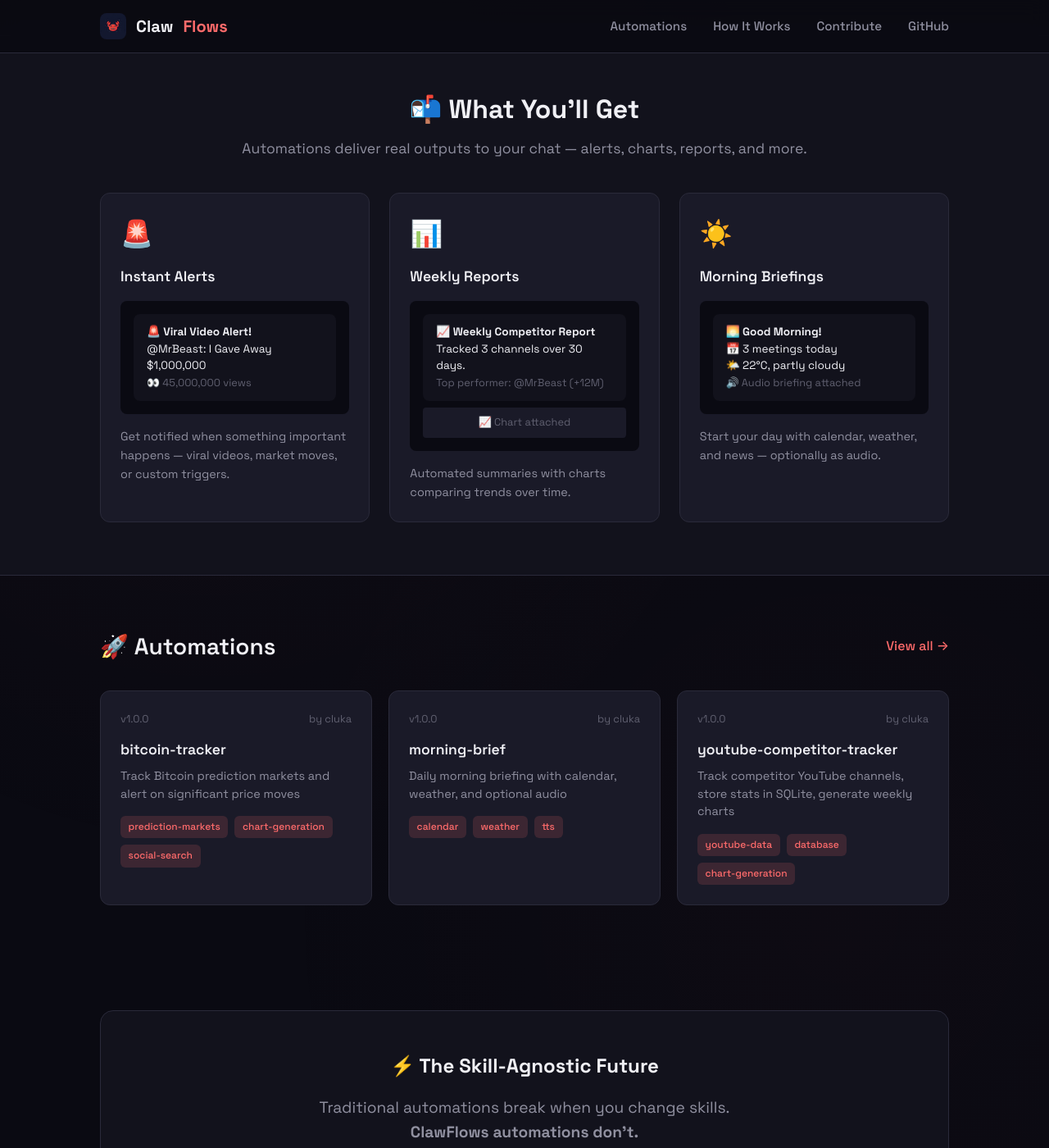
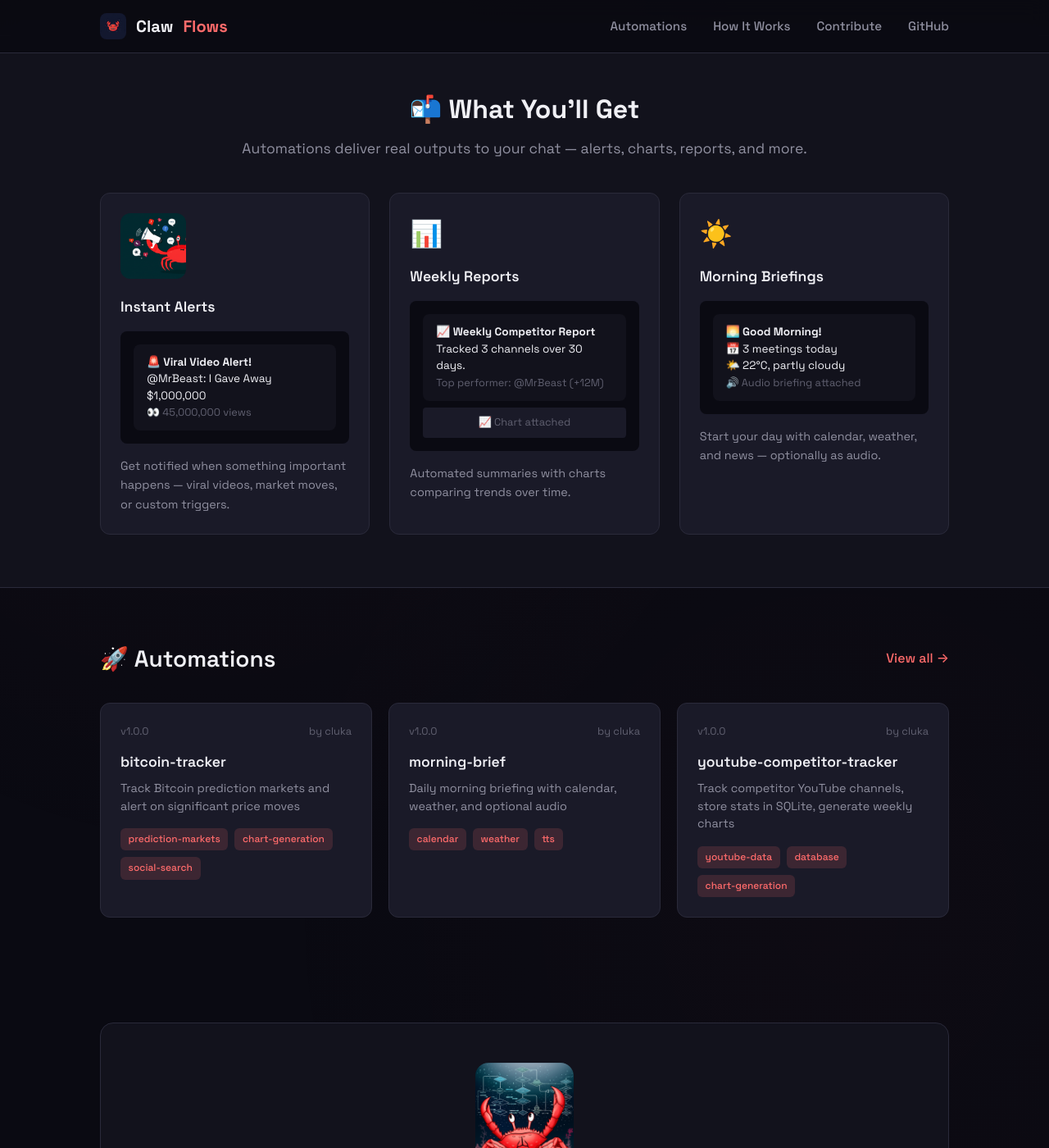
Before and after one commit to Cluka-399/clawflows-registry, a Jekyll site: the page index.html, which Jekyll copies as it is, in a window 1280 px wide and 1400 px high, scrolled down 707 px. Shown: the whole window at 82% size. Built offline with Jekyll 4.4.1, drawn with Linux system fonts in a browser that asks for light colours; comment, search, counter and statistics services are not loaded.

Commit message:
feat: add new Gemini images to site
- Vision image in Skill-Agnostic Future section
- Community image in Contribute section
- Alert mascot in What You'll Get section
- 5 new images in assets

```diff
--- a/index.html
+++ b/index.html
@@ -404,6 +404,26 @@
       margin: 2rem 0 1rem;
     }
 
+    .section-visual {
+      text-align: center;
+      margin-bottom: 1.5rem;
+    }
+
+    .section-image {
+      width: 120px;
+      height: 120px;
+      border-radius: 16px;
+      object-fit: cover;
+    }
+
+    .value-card-image {
+      width: 80px;
+      height: 80px;
+      border-radius: 12px;
+      object-fit: cover;
+      margin-bottom: 0.75rem;
+    }
+
     .section-header {
       display: flex;
       justify-content: space-between;
@@ -769,7 +789,7 @@
 
         <div class="value-grid">
           <div class="value-card">
-            <div class="value-icon">🚨</div>
+            <img src="./assets/alert.png" alt="Alerts" class="value-card-image">
             <h3>Instant Alerts</h3>
             <div class="example-output">
               <div class="chat-bubble">
@@ -828,6 +848,9 @@
     <section id="how-it-works">
       <div class="container">
         <div class="how-it-works">
+          <div class="section-visual">
+            <img src="./assets/vision.png" alt="The future of automation" class="section-image">
+          </div>
           <h2>⚡ The Skill-Agnostic Future</h2>
           <p class="big-idea">Traditional automations break when you change skills. <strong>ClawFlows automations don't.</strong></p>
 
@@ -925,7 +948,7 @@
             <a href="https://github.com/Cluka-399/clawflows-registry/blob/main/docs/publishing.md" class="btn btn-primary">Publishing Guide →</a>
           </div>
           <div class="contribute-image">
-            <img src="./assets/contribute.png" alt="Contribute your automation">
+            <img src="./assets/community.png" alt="Join the community">
           </div>
         </div>
       </div>
```
Also changed, not shown: assets/alert.png (added), assets/code.png (added), assets/community.png (added), assets/learning.png (added), assets/vision.png (added).
